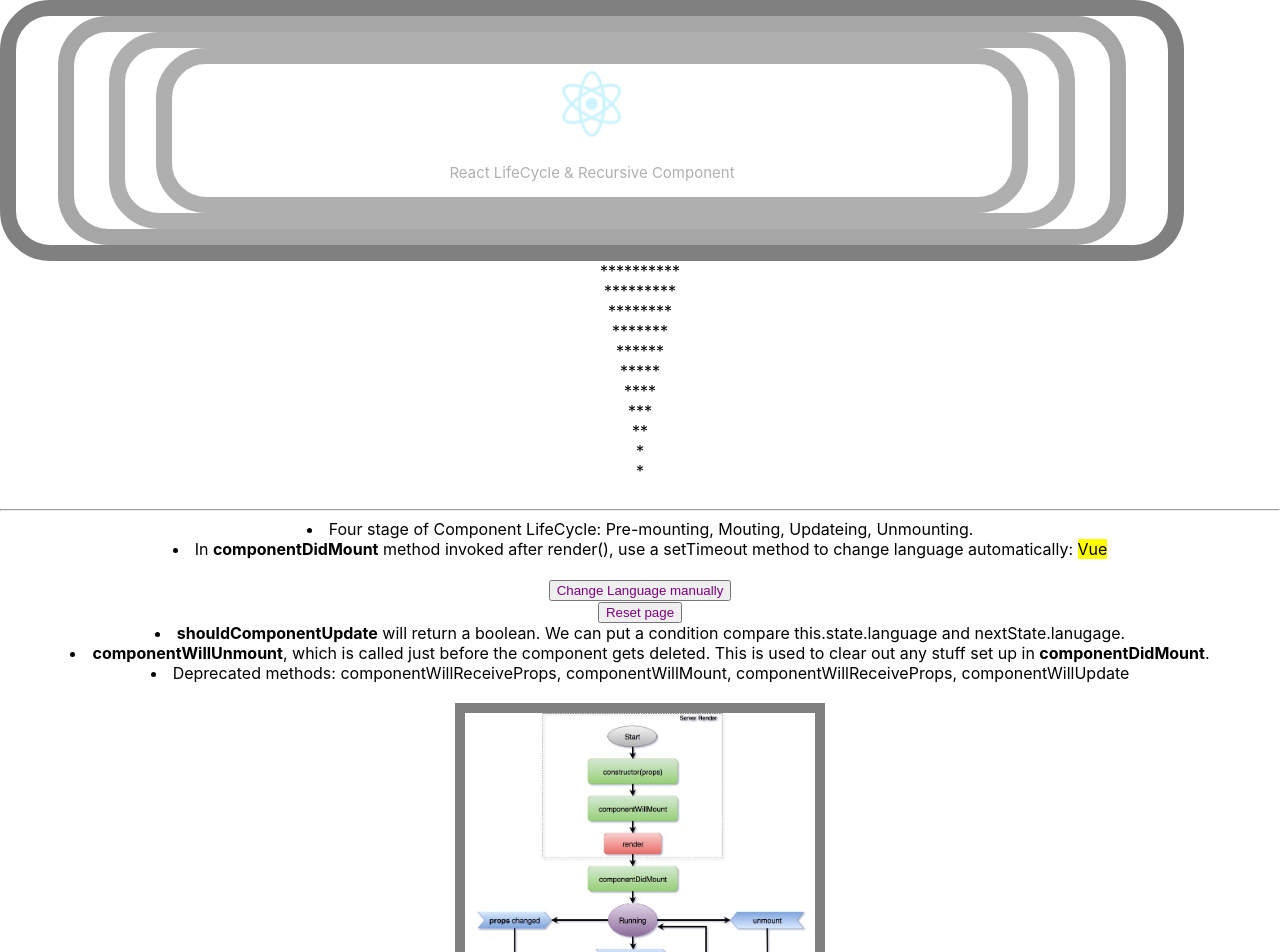
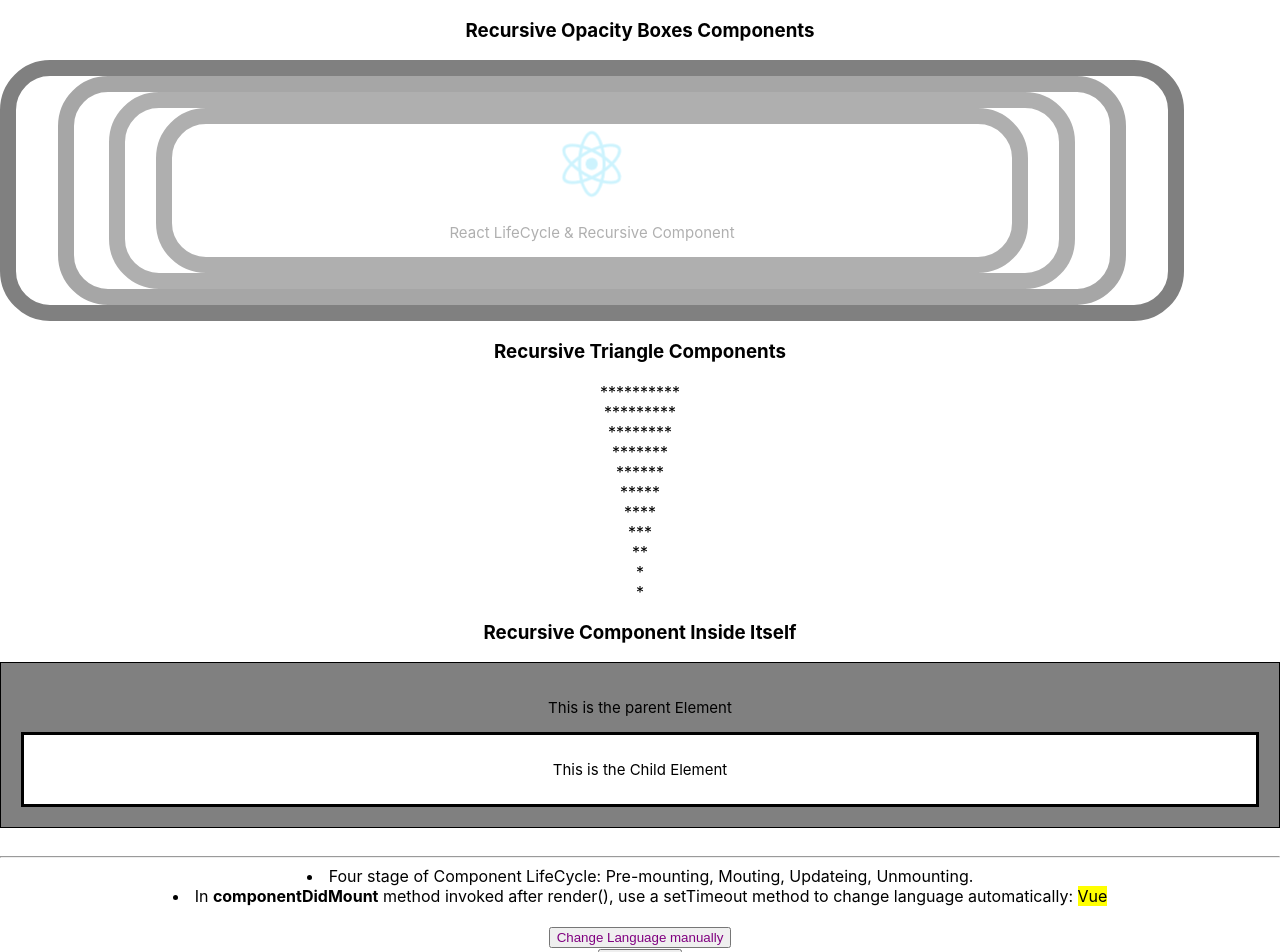
Before and after one commit to zdrakewk/react-lifecycle-methods, a React (Create React App) app: page / in a window 1280 px wide. Shown: the top 952 px of the page. Built offline with nearby package versions, Linux system fonts and the light colour scheme.

Commit message:
add recursive component inside itself

```diff
--- a/src/App.css
+++ b/src/App.css
@@ -71,3 +71,16 @@ img#chart1 {
   align-items: center;
   border-radius: 50px;
 }
+
+.parent {
+  background: grey;
+  padding: 20px;
+  border: 1px black solid;
+
+}
+.child {
+  background: white;
+  padding: 10px;
+  border: 3px black solid;
+
+}
--- a/src/App.js
+++ b/src/App.js
@@ -6,6 +6,7 @@ import Name from './name';
 import Lang from './lang';
 import RecursiveColor from './components/recursiveColor';
 import Triangle from './components/triangle';
+import ImRecursive from './components/imRecursive';
 
 
 class App extends Component {
@@ -25,9 +26,12 @@ class App extends Component {
           <p>Learn React LifeCycle</p>
           </header>
           */}
-
+        <h3>Recursive Opacity Boxes Components</h3>
         <RecursiveColor opacity={0.5}/>
+        <h3>Recursive Triangle Components</h3>
         <Triangle n={10}/>
+        <h3>Recursive Component Inside Itself</h3>
+        <ImRecursive child={true} />
 
         <Lang />
         <br/>
--- /dev/null
+++ b/src/components/imRecursive.js
@@ -0,0 +1,12 @@
+import React from 'react';
+
+const ImRecursive = (props) => {
+  return (
+    <div className={props.child ? "parent" : "child"}>
+      <p>This is the {props.child ? "parent Element" : "Child Element"}</p>
+      {props.child && <ImRecursive />}
+    </div>
+  )
+}
+
+export default ImRecursive;
```
